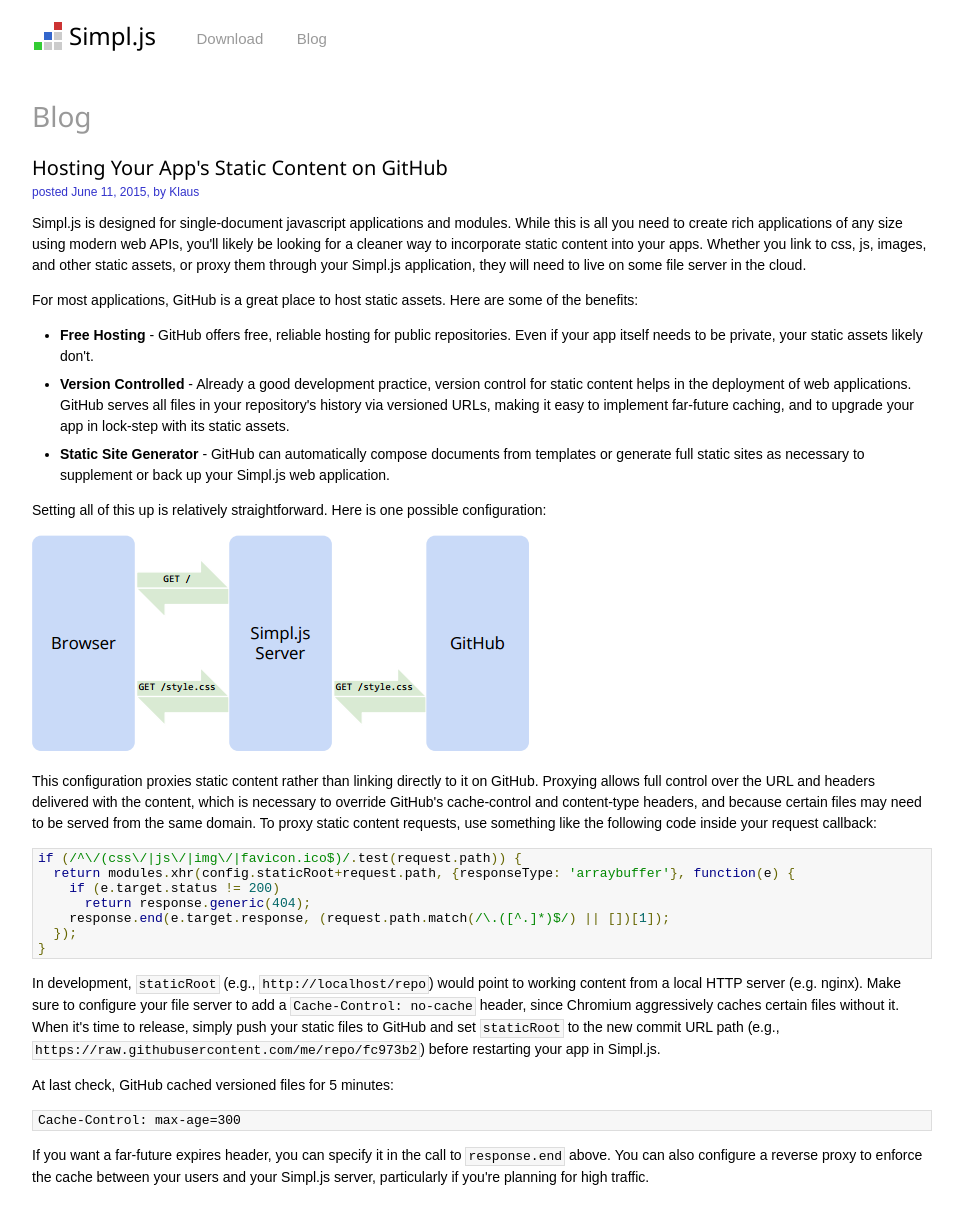
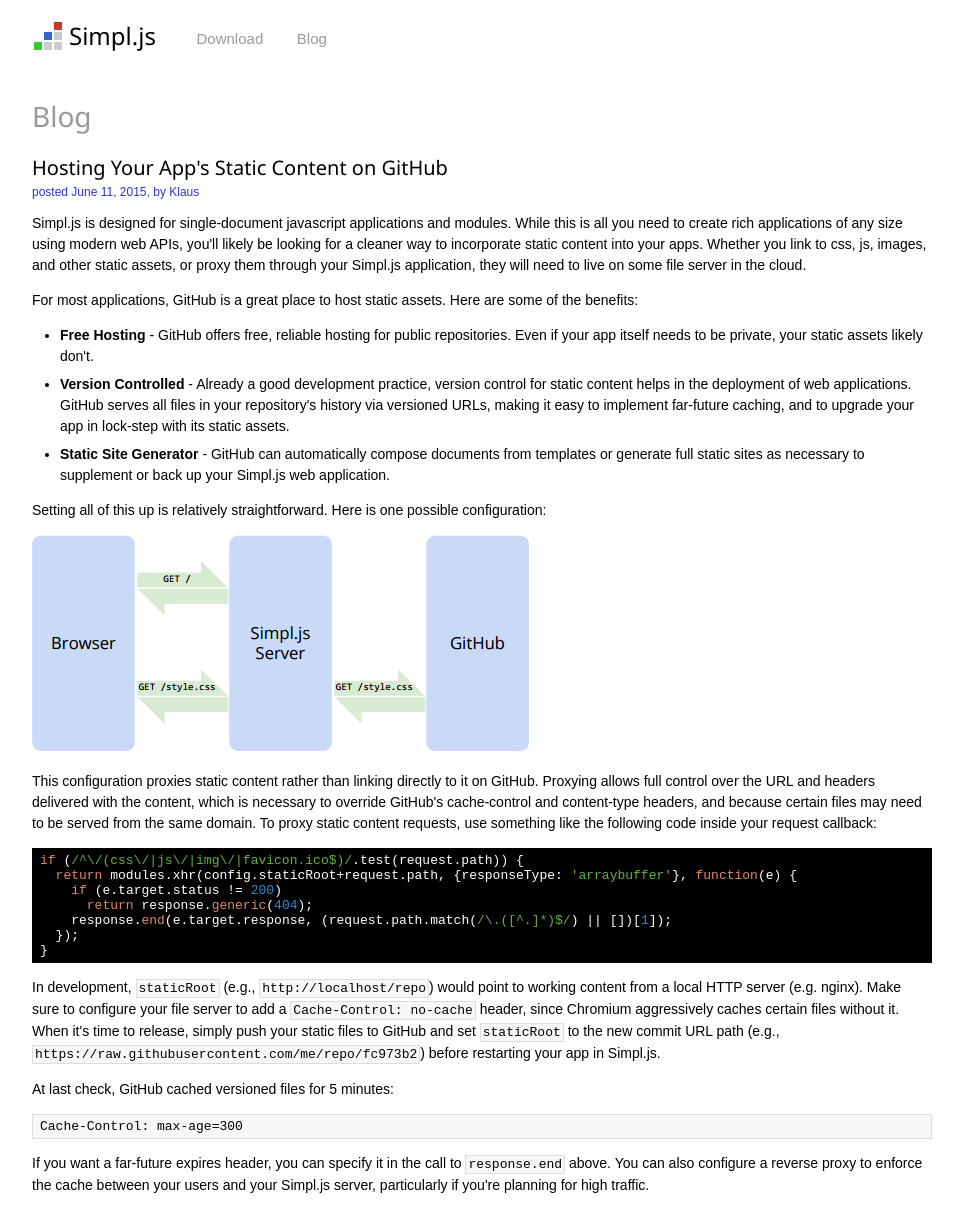
Before and after one commit to kganser/simpl.js, a Jekyll site: the page built from blog/hosting-your-apps-static-content-on-github.html, in a window 1280 px wide. Shown: the whole page, without its empty margins (158-1121 px from the left). Built offline with Jekyll 4.4.1, drawn with Linux system fonts in a browser that asks for light colours.

Commit message:
Use vim theme for syntax highlighter

```diff
--- a/css/default.css
+++ b/css/default.css
@@ -333,7 +333,7 @@
 }
 pre {
   margin: 8px 0;
-  padding: 2px 5px;
+  padding: 4px 7px;
   background: #f7f7f7;
   border: solid 1px #ddd;
   overflow: auto;
--- a/css/prettify.css
+++ b/css/prettify.css
@@ -1 +1,33 @@
-.pln{color:#000}@media screen{.str{color:#080}.kwd{color:#008}.com{color:#800}.typ{color:#606}.lit{color:#066}.pun,.opn,.clo{color:#660}.tag{color:#008}.atn{color:#606}.atv{color:#080}.dec,.var{color:#606}.fun{color:red}}@media print,projection{.str{color:#060}.kwd{color:#006;font-weight:bold}.com{color:#600;font-style:italic}.typ{color:#404;font-weight:bold}.lit{color:#044}.pun,.opn,.clo{color:#440}.tag{color:#006;font-weight:bold}.atn{color:#404}.atv{color:#060}}ol.linenums{margin-top:0;margin-bottom:0}li.L0,li.L1,li.L2,li.L3,li.L5,li.L6,li.L7,li.L8{list-style-type:none}li.L1,li.L3,li.L5,li.L7,li.L9{background:#eee}
+/* Pretty printing styles. Used with prettify.js. */
+/* Vim sunburst theme by David Leibovic */
+
+pre .str { color: #65B042; }
+pre .kwd { color: #E28964; }
+pre .com { color: #AEAEAE; font-style: italic; }
+pre .typ { color: #89bdff; }
+pre .lit { color: #3387CC; }
+pre .pun { color: white; }
+pre .pln { color: white; }
+pre .tag { color: #89bdff; }
+pre .atn { color: #bdb76b; }
+pre .atv { color: #65B042; }
+pre .dec { color: #3387CC; }
+
+pre.prettyprint {
+	background: black;
+  border: none;
+  padding: 5px 8px;
+}
+
+@media print {
+  pre .str, code .str { color: #060; }
+  pre .kwd, code .kwd { color: #006; font-weight: bold; }
+  pre .com, code .com { color: #600; font-style: italic; }
+  pre .typ, code .typ { color: #404; font-weight: bold; }
+  pre .lit, code .lit { color: #044; }
+  pre .pun, code .pun { color: #440; }
+  pre .pln, code .pln { color: #000; }
+  pre .tag, code .tag { color: #006; font-weight: bold; }
+  pre .atn, code .atn { color: #404; }
+  pre .atv, code .atv { color: #060; }
+}
```
